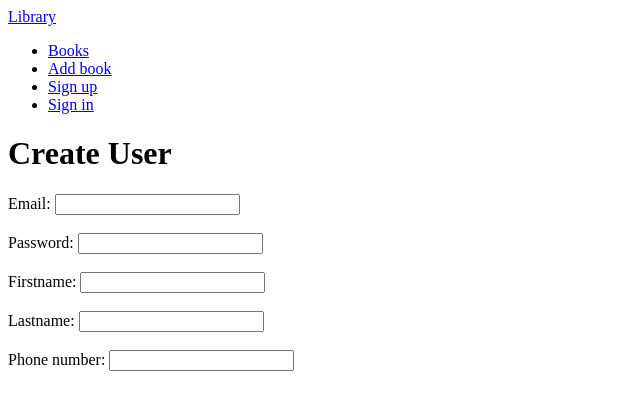
After one commit to Hello-Own-World/JS_tasks, a Node server app: page /user/signUp in a window 1280 px wide. The commit adds this page. Shown: the top 410 px of the page, without its empty margins (0-640 px from the left). Run offline with Node 20, Linux system fonts and the light colour scheme; some libraries are stand-ins or nearby versions.

Commit message:
feat: add sign in/up pages + created user models

```diff
--- a/docker-compose.debug.yml
+++ b/docker-compose.debug.yml
@@ -28,6 +28,7 @@ services:
     volumes:
       - .:/app
 
+
   worker:
     image: jstasks
     command: npm run worker:dev
--- /dev/null
+++ b/routes/users.js
@@ -0,0 +1,14 @@
+const express = require("express")
+const router = express.Router()
+const User = require('../models/user')
+
+
+router.get('/', async (req, res) => {
+   res.render('users/loginUser')
+})
+
+router.get('/signUp', async (req, res) => {
+    res.render('users/createUser')
+ })
+
+module.exports = router
--- a/server.js
+++ b/server.js
@@ -7,6 +7,7 @@ const defaultQueue = require('./queue');
 
 const indexRouter = require("./routes/index")
 const bookRouter = require("./routes/books");
+const userRouter = require("./routes/users");
 
 const { PORT } = process.env;
 
@@ -28,6 +29,9 @@ app.use((req, res, next) => {
 
 app.use('/', indexRouter)
 app.use('/books', bookRouter)
+app.use('/user', userRouter)
+
+
 
 initConnection((err) => {
     if (err) log(err);
--- a/views/partials/header.ejs
+++ b/views/partials/header.ejs
@@ -8,6 +8,12 @@
             <li>
                 <a href="/books/new">Add book</a>
             </li>
+            <li>
+                <a href="/user/signUp">Sign up</a>
+            </li>
+            <li>
+                <a href="/user">Sign in</a>
+            </li>
         </ul>
     </nav>
 </header>
--- /dev/null
+++ b/views/users/createUser.ejs
@@ -0,0 +1,14 @@
+<h1>Create User</h1>
+Email: <input type="email">
+<br>
+<br>
+Password: <input type="password">
+<br>
+<br>
+Firstname: <input type="text">
+<br>
+<br>
+Lastname: <input type="text">
+<br>
+<br>
+Phone number: <input type="number">
--- /dev/null
+++ b/views/users/loginUser.ejs
@@ -0,0 +1,5 @@
+<h1>Login user</h1>
+Email: <input type="email">
+<br>
+<br>
+Password: <input type="password">
--- a/worker.js
+++ b/worker.js
@@ -6,5 +6,5 @@ defaultQueue.process((job, done) => {
   setTimeout(() => {
     console.log(`Book name: ${name}`);
     done();
-  }, 10000)
+  }, 1)
 });
```
Also changed, not shown: models/user.js (added, +26 -0 lines).
